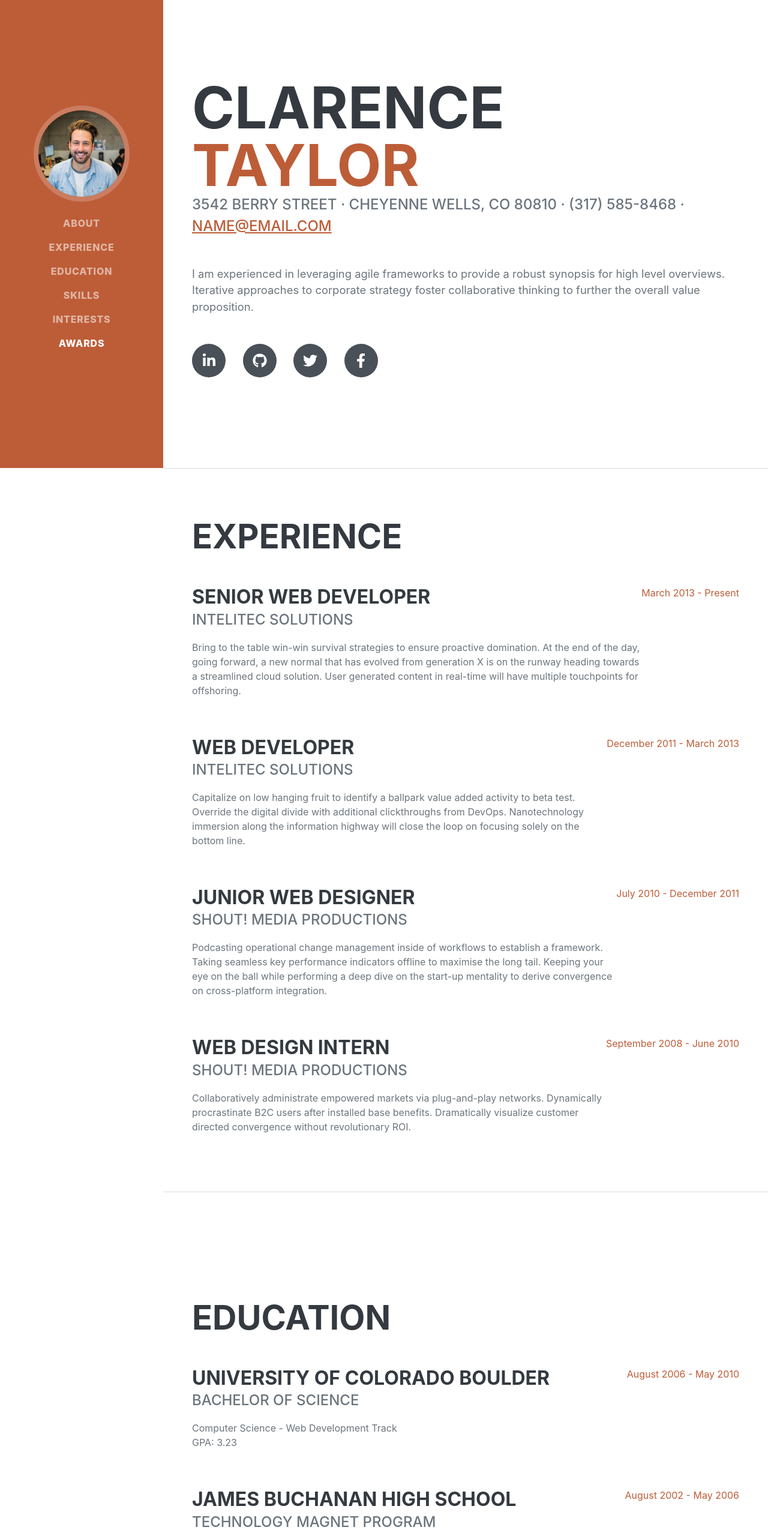
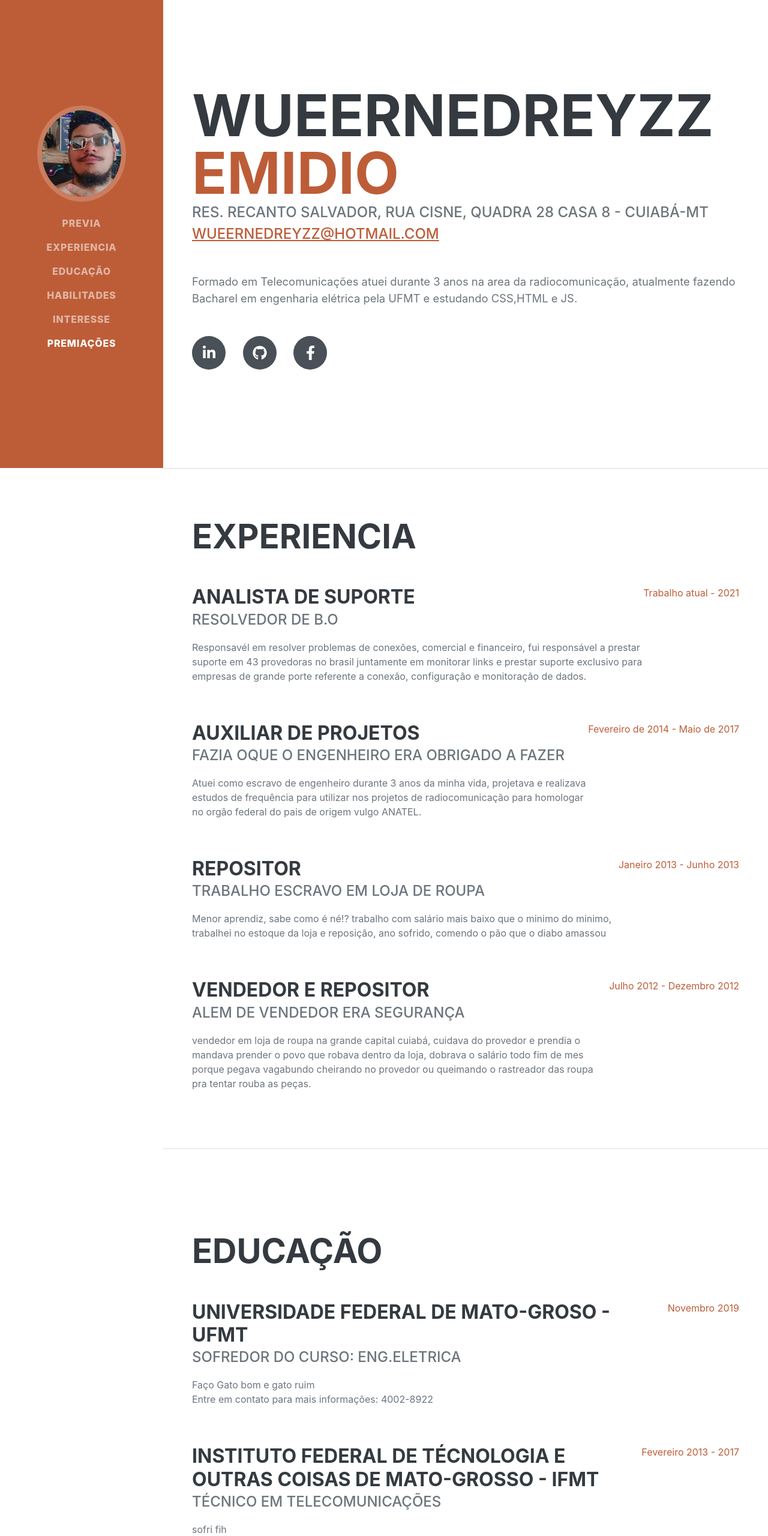
Before and after one commit to uenedres/emidio.github.io, a plain HTML site: page index.html in a window 1280 px wide. Shown: the part 20-2580 px from the top of the page at 60% size. Drawn offline with nearby package versions, Linux system fonts and the light colour scheme; a web font is replaced by a local one.

Commit message:
Segunda alteração de reformulação

```diff
--- a/index.html
+++ b/index.html
@@ -1,11 +1,11 @@
 <!DOCTYPE html>
-<html lang="en">
+<html lang="pt-br">
     <head>
         <meta charset="utf-8" />
         <meta name="viewport" content="width=device-width, initial-scale=1, shrink-to-fit=no" />
         <meta name="description" content="" />
         <meta name="author" content="" />
-        <title>Resume - Start Bootstrap Theme</title>
+        <title>Meu Prologo</title>
         <link rel="icon" type="image/x-icon" href="assets/img/favicon.ico" />
         <!-- Font Awesome icons (free version)-->
         <script src="https://use.fontawesome.com/releases/v5.15.3/js/all.js" crossorigin="anonymous"></script>
@@ -19,18 +19,18 @@
         <!-- Navigation-->
         <nav class="navbar navbar-expand-lg navbar-dark bg-primary fixed-top" id="sideNav">
             <a class="navbar-brand js-scroll-trigger" href="#page-top">
-                <span class="d-block d-lg-none">Clarence Taylor</span>
-                <span class="d-none d-lg-block"><img class="img-fluid img-profile rounded-circle mx-auto mb-2" src="assets/img/profile.jpg" alt="..." /></span>
+                <span class="d-block d-lg-none">WUEERNEDREYZZ EMIDIO</span>
+                <span class="d-none d-lg-block"><img class="img-fluid img-profile rounded-circle mx-auto mb-2" src="assets/img/perfilprojeto1.jpg" alt="Imagem do Mandrake" /></span>
             </a>
             <button class="navbar-toggler" type="button" data-bs-toggle="collapse" data-bs-target="#navbarResponsive" aria-controls="navbarResponsive" aria-expanded="false" aria-label="Toggle navigation"><span class="navbar-toggler-icon"></span></button>
             <div class="collapse navbar-collapse" id="navbarResponsive">
                 <ul class="navbar-nav">
-                    <li class="nav-item"><a class="nav-link js-scroll-trigger" href="#about">About</a></li>
-                    <li class="nav-item"><a class="nav-link js-scroll-trigger" href="#experience">Experience</a></li>
-                    <li class="nav-item"><a class="nav-link js-scroll-trigger" href="#education">Education</a></li>
-                    <li class="nav-item"><a class="nav-link js-scroll-trigger" href="#skills">Skills</a></li>
-                    <li class="nav-item"><a class="nav-link js-scroll-trigger" href="#interests">Interests</a></li>
-                    <li class="nav-item"><a class="nav-link js-scroll-trigger" href="#awards">Awards</a></li>
+                    <li class="nav-item"><a class="nav-link js-scroll-trigger" href="#about">Previa</a></li>
+                    <li class="nav-item"><a class="nav-link js-scroll-trigger" href="#experiencia">Experiencia</a></li>
+                    <li class="nav-item"><a class="nav-link js-scroll-trigger" href="#educação">Educação</a></li>
+                    <li class="nav-item"><a class="nav-link js-scroll-trigger" href="#habilidades">Habilitades</a></li>
+                    <li class="nav-item"><a class="nav-link js-scroll-trigger" href="#interesse">Interesse</a></li>
+                    <li class="nav-item"><a class="nav-link js-scroll-trigger" href="#premiações">Premiações</a></li>
                 </ul>
             </div>
         </nav>
@@ -40,91 +40,91 @@
             <section class="resume-section" id="about">
                 <div class="resume-section-content">
                     <h1 class="mb-0">
-                        Clarence
-                        <span class="text-primary">Taylor</span>
+                        WUEERNEDREYZZ
+                        <span class="text-primary">EMIDIO</span>
                     </h1>
                     <div class="subheading mb-5">
-                        3542 Berry Street · Cheyenne Wells, CO 80810 · (317) 585-8468 ·
-                        <a href="mailto:name@email.com">name@email.com</a>
+                        Res. Recanto Salvador, Rua Cisne, Quadra 28 Casa 8 - Cuiabá-MT
+                        <a href="mailto:wueernedreyzz@hotmail.com">wueernedreyzz@hotmail.com</a>
                     </div>
-                    <p class="lead mb-5">I am experienced in leveraging agile frameworks to provide a robust synopsis for high level overviews. Iterative approaches to corporate strategy foster collaborative thinking to further the overall value proposition.</p>
+                    <p class="lead mb-5">Formado em Telecomunicações atuei durante 3 anos na area da radiocomunicação, atualmente fazendo Bacharel em engenharia elétrica pela UFMT
+                        e estudando CSS,HTML e JS.</p>
                     <div class="social-icons">
-                        <a class="social-icon" href="#!"><i class="fab fa-linkedin-in"></i></a>
-                        <a class="social-icon" href="#!"><i class="fab fa-github"></i></a>
-                        <a class="social-icon" href="#!"><i class="fab fa-twitter"></i></a>
-                        <a class="social-icon" href="#!"><i class="fab fa-facebook-f"></i></a>
+                        <a class="social-icon" href="https://www.linkedin.com/in/wueernedreyzz-emidio-426254144/"><i class="fab fa-linkedin-in"></i></a>
+                        <a class="social-icon" href="https://github.com/uenedres"><i class="fab fa-github"></i></a>
+                        <a class="social-icon" href="https://www.facebook.com/profile.php?id=100009194372490"><i class="fab fa-facebook-f"></i></a>
                     </div>
                 </div>
             </section>
             <hr class="m-0" />
             <!-- Experience-->
-            <section class="resume-section" id="experience">
+            <section class="resume-section" id="experiencia">
                 <div class="resume-section-content">
-                    <h2 class="mb-5">Experience</h2>
+                    <h2 class="mb-5">Experiencia</h2>
                     <div class="d-flex flex-column flex-md-row justify-content-between mb-5">
                         <div class="flex-grow-1">
-                            <h3 class="mb-0">Senior Web Developer</h3>
-                            <div class="subheading mb-3">Intelitec Solutions</div>
-                            <p>Bring to the table win-win survival strategies to ensure proactive domination. At the end of the day, going forward, a new normal that has evolved from generation X is on the runway heading towards a streamlined cloud solution. User generated content in real-time will have multiple touchpoints for offshoring.</p>
+                            <h3 class="mb-0">Analista de suporte</h3>
+                            <div class="subheading mb-3">Resolvedor de b.o</div>
+                            <p>Responsavél em resolver problemas de conexões, comercial e financeiro, fui responsável a prestar suporte em 43 provedoras no brasil juntamente em monitorar links e prestar suporte exclusivo para empresas de grande porte referente a conexão, configuração e monitoração de dados.</p>
                         </div>
-                        <div class="flex-shrink-0"><span class="text-primary">March 2013 - Present</span></div>
+                        <div class="flex-shrink-0"><span class="text-primary">Trabalho atual - 2021</span></div>
                     </div>
                     <div class="d-flex flex-column flex-md-row justify-content-between mb-5">
                         <div class="flex-grow-1">
-                            <h3 class="mb-0">Web Developer</h3>
-                            <div class="subheading mb-3">Intelitec Solutions</div>
-                            <p>Capitalize on low hanging fruit to identify a ballpark value added activity to beta test. Override the digital divide with additional clickthroughs from DevOps. Nanotechnology immersion along the information highway will close the loop on focusing solely on the bottom line.</p>
+                            <h3 class="mb-0">Auxiliar de Projetos</h3>
+                            <div class="subheading mb-3">Fazia oque o engenheiro era obrigado a fazer</div>
+                            <p>Atuei como escravo de engenheiro durante 3 anos da minha vida, projetava e realizava estudos de frequência para utilizar nos projetos de radiocomunicação para homologar no orgão federal do pais de origem vulgo ANATEL.</p>
                         </div>
-                        <div class="flex-shrink-0"><span class="text-primary">December 2011 - March 2013</span></div>
+                        <div class="flex-shrink-0"><span class="text-primary">Fevereiro de 2014 - Maio de 2017</span></div>
                     </div>
                     <div class="d-flex flex-column flex-md-row justify-content-between mb-5">
                         <div class="flex-grow-1">
-                            <h3 class="mb-0">Junior Web Designer</h3>
-                            <div class="subheading mb-3">Shout! Media Productions</div>
-                            <p>Podcasting operational change management inside of workflows to establish a framework. Taking seamless key performance indicators offline to maximise the long tail. Keeping your eye on the ball while performing a deep dive on the start-up mentality to derive convergence on cross-platform integration.</p>
+                            <h3 class="mb-0">Repositor</h3>
+                            <div class="subheading mb-3">Trabalho escravo em loja de roupa</div>
+                            <p>Menor aprendiz, sabe como é né!? trabalho com salário mais baixo que o minimo do minimo, trabalhei no estoque da loja e reposição, ano sofrido, comendo o pão que o diabo amassou</p>
                         </div>
-                        <div class="flex-shrink-0"><span class="text-primary">July 2010 - December 2011</span></div>
+                        <div class="flex-shrink-0"><span class="text-primary">Janeiro 2013 - Junho 2013</span></div>
                     </div>
                     <div class="d-flex flex-column flex-md-row justify-content-between">
                         <div class="flex-grow-1">
-                            <h3 class="mb-0">Web Design Intern</h3>
-                            <div class="subheading mb-3">Shout! Media Productions</div>
-                            <p>Collaboratively administrate empowered markets via plug-and-play networks. Dynamically procrastinate B2C users after installed base benefits. Dramatically visualize customer directed convergence without revolutionary ROI.</p>
+                            <h3 class="mb-0">Vendedor e Repositor</h3>
+                            <div class="subheading mb-3">alem de vendedor era segurança</div>
+                            <p>vendedor em loja de roupa na grande capital cuiabá, cuidava do provedor e prendia o mandava prender o povo que robava dentro da loja, dobrava o salário todo fim de mes porque pegava vagabundo cheirando no provedor ou queimando o rastreador das roupa pra tentar rouba as peças.</p>
                         </div>
-                        <div class="flex-shrink-0"><span class="text-primary">September 2008 - June 2010</span></div>
+                        <div class="flex-shrink-0"><span class="text-primary">Julho 2012 - Dezembro 2012</span></div>
                     </div>
                 </div>
             </section>
             <hr class="m-0" />
             <!-- Education-->
-            <section class="resume-section" id="education">
+            <section class="resume-section" id="educação">
                 <div class="resume-section-content">
-                    <h2 class="mb-5">Education</h2>
+                    <h2 class="mb-5">Educação</h2>
                     <div class="d-flex flex-column flex-md-row justify-content-between mb-5">
                         <div class="flex-grow-1">
-                            <h3 class="mb-0">University of Colorado Boulder</h3>
-                            <div class="subheading mb-3">Bachelor of Science</div>
-                            <div>Computer Science - Web Development Track</div>
-                            <p>GPA: 3.23</p>
+                            <h3 class="mb-0">Universidade Federal de Mato-Groso - UFMT</h3>
+                            <div class="subheading mb-3">Sofredor do curso: Eng.Eletrica</div>
+                            <div>Faço Gato bom e gato ruim</div>
+                            <p>Entre em contato para mais informações: 4002-8922</p>
                         </div>
-                        <div class="flex-shrink-0"><span class="text-primary">August 2006 - May 2010</span></div>
+                        <div class="flex-shrink-0"><span class="text-primary">Novembro 2019</span></div>
                     </div>
                     <div class="d-flex flex-column flex-md-row justify-content-between">
                         <div class="flex-grow-1">
-                            <h3 class="mb-0">James Buchanan High School</h3>
-                            <div class="subheading mb-3">Technology Magnet Program</div>
-                            <p>GPA: 3.56</p>
+                            <h3 class="mb-0">Instituto Federal de técnologia e outras coisas de mato-grosso - IFMT</h3>
+                            <div class="subheading mb-3">Técnico em Telecomunicações</div>
+                            <p>sofri fih</p>
                         </div>
-                        <div class="flex-shrink-0"><span class="text-primary">August 2002 - May 2006</span></div>
+                        <div class="flex-shrink-0"><span class="text-primary">Fevereiro 2013 - 2017</span></div>
                     </div>
                 </div>
             </section>
             <hr class="m-0" />
             <!-- Skills-->
-            <section class="resume-section" id="skills">
+            <section class="resume-section" id="habilidades">
                 <div class="resume-section-content">
-                    <h2 class="mb-5">Skills</h2>
-                    <div class="subheading mb-3">Programming Languages & Tools</div>
+                    <h2 class="mb-5">Habilitades</h2>
+                    <div class="subheading mb-3">Nenhuma, pule pra proxima sessaum (pegadinha)</div>
                     <ul class="list-inline dev-icons">
                         <li class="list-inline-item"><i class="fab fa-html5"></i></li>
                         <li class="list-inline-item"><i class="fab fa-css3-alt"></i></li>
@@ -139,79 +139,77 @@
                         <li class="list-inline-item"><i class="fab fa-grunt"></i></li>
                         <li class="list-inline-item"><i class="fab fa-npm"></i></li>
                     </ul>
-                    <div class="subheading mb-3">Workflow</div>
+                    <div class="subheading mb-3">Passivas</div>
                     <ul class="fa-ul mb-0">
                         <li>
                             <span class="fa-li"><i class="fas fa-check"></i></span>
-                            Mobile-First, Responsive Design
+                            Determinado (quando da vontade)
                         </li>
                         <li>
                             <span class="fa-li"><i class="fas fa-check"></i></span>
-                            Cross Browser Testing & Debugging
+                            Proativo (quando a agua bate na bunda)
                         </li>
                         <li>
                             <span class="fa-li"><i class="fas fa-check"></i></span>
-                            Cross Functional Teams
+                            Preguiçoso (sempre arrumando uma maneira mais facil de fazer x coisa)
                         </li>
                         <li>
                             <span class="fa-li"><i class="fas fa-check"></i></span>
-                            Agile Development & Scrum
+                            Agil (pra finalizar o expediente e ir embora)
                         </li>
                     </ul>
                 </div>
             </section>
             <hr class="m-0" />
             <!-- Interests-->
-            <section class="resume-section" id="interests">
+            <section class="resume-section" id="interesse">
                 <div class="resume-section-content">
-                    <h2 class="mb-5">Interests</h2>
-                    <p>Apart from being a web developer, I enjoy most of my time being outdoors. In the winter, I am an avid skier and novice ice climber. During the warmer months here in Colorado, I enjoy mountain biking, free climbing, and kayaking.</p>
-                    <p class="mb-0">When forced indoors, I follow a number of sci-fi and fantasy genre movies and television shows, I am an aspiring chef, and I spend a large amount of my free time exploring the latest technology advancements in the front-end web development world.</p>
+                    <h2 class="mb-5">Interesse</h2>
+                    <p>Pretendo ingressar na area front-end, pois me identifico com essa area e gosto de passar raiva com coisa besta :)</p>
+                    <p class="mb-0">Lorem ipsum dolor sit amet consectetur adipisicing elit. Rem molestiae odit repellendus quae neque dolor omnis esse quisquam ducimus tempora nam, minus rerum suscipit alias enim ab veniam autem adipisci.</p>
                 </div>
             </section>
             <hr class="m-0" />
             <!-- Awards-->
-            <section class="resume-section" id="awards">
+            <section class="resume-section" id="premiações">
                 <div class="resume-section-content">
-                    <h2 class="mb-5">Awards & Certifications</h2>
+                    <h2 class="mb-5">Premiações e certificados</h2>
                     <ul class="fa-ul mb-0">
                         <li>
                             <span class="fa-li"><i class="fas fa-trophy text-warning"></i></span>
-                            Google Analytics Certified Developer
+                            Técnico em Telecomunicações
                         </li>
                         <li>
                             <span class="fa-li"><i class="fas fa-trophy text-warning"></i></span>
-                            Mobile Web Specialist - Google Certification
+                            Campeão do jogo da velha de 2013
                         </li>
                         <li>
                             <span class="fa-li"><i class="fas fa-trophy text-warning"></i></span>
                             1
-                            <sup>st</sup>
-                            Place - University of Colorado Boulder - Emerging Tech Competition 2009
+                            <sup>lg</sup>
+                            Campeão estadual de handebol
                         </li>
                         <li>
                             <span class="fa-li"><i class="fas fa-trophy text-warning"></i></span>
                             1
-                            <sup>st</sup>
-                            Place - University of Colorado Boulder - Adobe Creative Jam 2008 (UI Design Category)
+                            <sup>lg</sup>
+                            Campeão A Fazenda de 2005
                         </li>
                         <li>
                             <span class="fa-li"><i class="fas fa-trophy text-warning"></i></span>
                             2
-                            <sup>nd</sup>
-                            Place - University of Colorado Boulder - Emerging Tech Competition 2008
+                            <sup>lg</sup>
+                            Em pular muro da escola
                         </li>
                         <li>
                             <span class="fa-li"><i class="fas fa-trophy text-warning"></i></span>
-                            1
-                            <sup>st</sup>
-                            Place - James Buchanan High School - Hackathon 2006
+
+                            Diamante no League of legends de 2017
                         </li>
                         <li>
                             <span class="fa-li"><i class="fas fa-trophy text-warning"></i></span>
-                            3
-                            <sup>rd</sup>
-                            Place - James Buchanan High School - Hackathon 2005
+
+                            Tricapeão do BBB 2023,2014 e 2007
                         </li>
                     </ul>
                 </div>
```
Also changed, not shown: assets/img/perfilprojeto.jpg (added), assets/img/perfilprojeto1.jpg (added).
